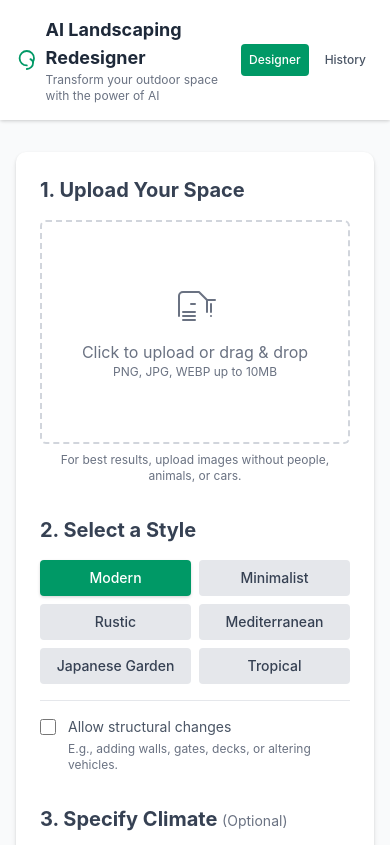
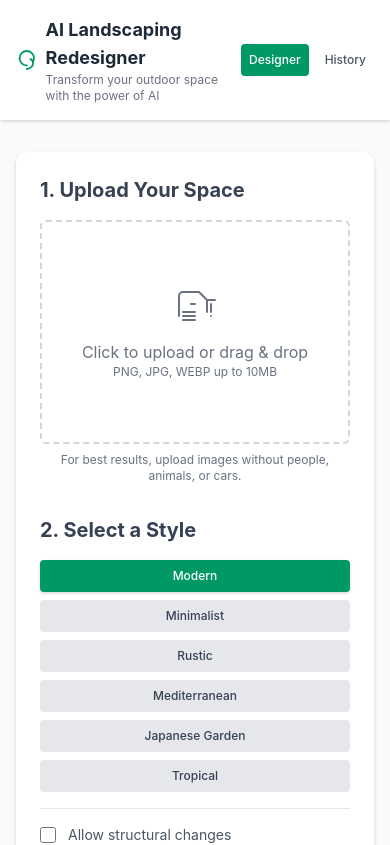
Before and after one commit to MongiLearnsToCode/ai-landscaping-redesigner, a Next.js app: page / in a window 390 px wide. Shown: the top 845 px of the page. Built offline with nearby package versions, Linux system fonts and the light colour scheme.

Commit message:
Adjust StyleSelector grid to 1 column on mobile, 2 on tablet, 3 on desktop to prevent button text overflow

```diff
--- a/src/components/StyleSelector.tsx
+++ b/src/components/StyleSelector.tsx
@@ -17,12 +17,12 @@ export const StyleSelector: React.FC<StyleSelectorProps> = ({
 }) => {
   return (
     <div className="space-y-4">
-      <div className="grid grid-cols-2 sm:grid-cols-3 gap-2">
+      <div className="grid grid-cols-1 sm:grid-cols-2 lg:grid-cols-3 gap-2">
         {LANDSCAPING_STYLES.map((style) => (
           <button
             key={style.id}
             onClick={() => onStyleSelect(style.id)}
-            className={`w-full px-3 py-2 text-sm font-medium rounded-md transition-colors duration-200 focus:outline-none focus:ring-2 focus:ring-offset-2 dark:focus:ring-offset-gray-800 focus:ring-emerald-500 ${
+            className={`w-full px-2 md:px-3 py-2 text-xs md:text-sm font-medium rounded-md transition-colors duration-200 focus:outline-none focus:ring-2 focus:ring-offset-2 dark:focus:ring-offset-gray-800 focus:ring-emerald-500 ${
               selectedStyle === style.id
                 ? 'bg-emerald-600 text-white shadow-md'
                 : 'bg-gray-200 text-gray-700 hover:bg-gray-300 dark:bg-gray-700 dark:text-gray-200 dark:hover:bg-gray-600'
```
